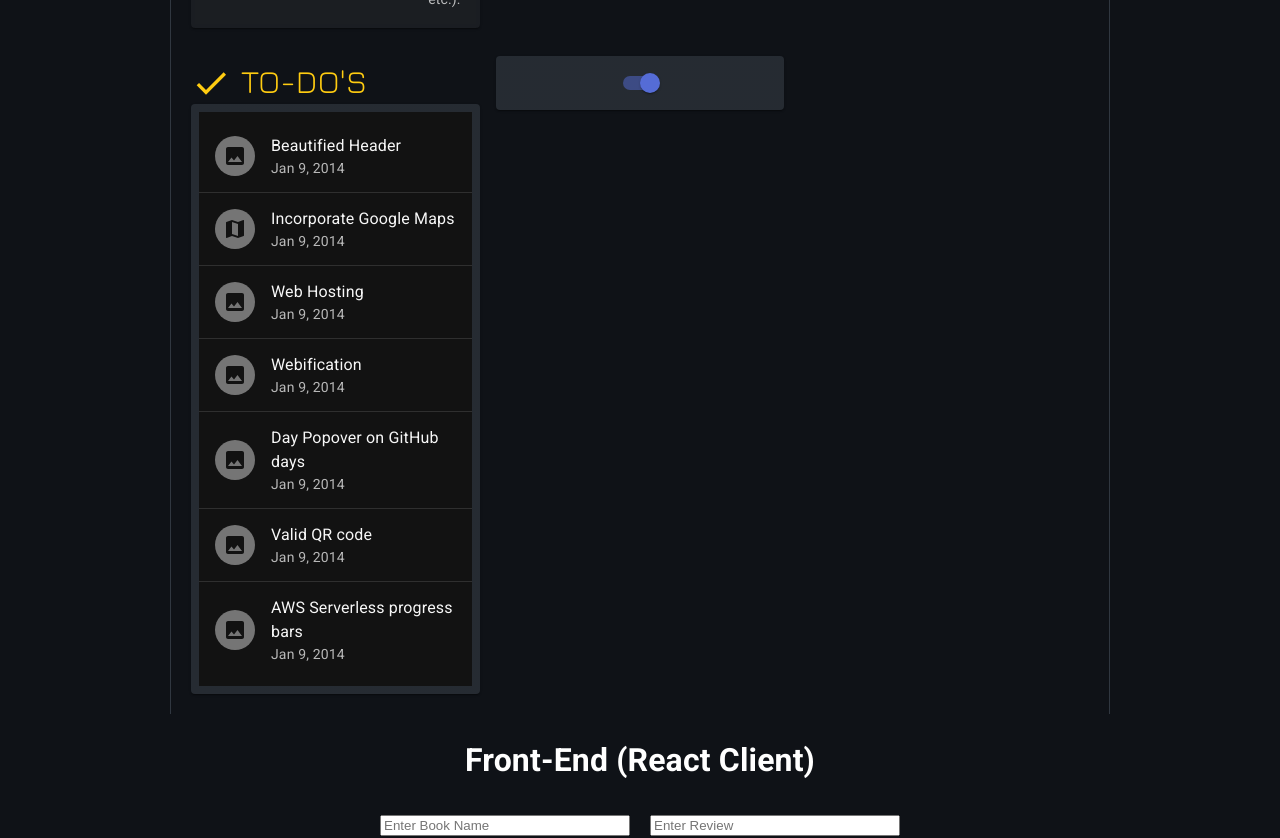
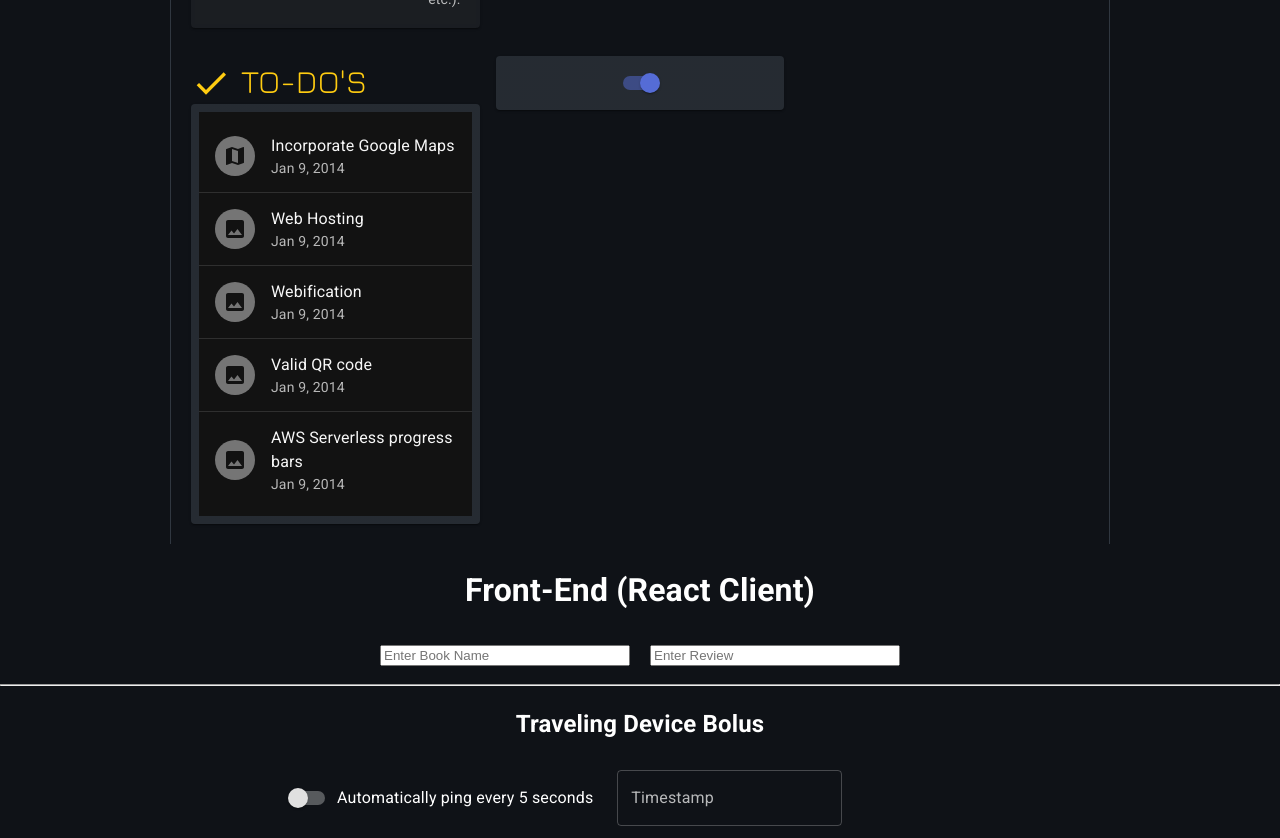
Before and after one commit to JesseLawler/resume.jesselawler.com, a React (Create React App) app: page / in a window 1280 px wide. Shown: the part 1800-2638 px from the top of the page. Built offline with nearby package versions, Linux system fonts and the light colour scheme; a web font is replaced by a local one.

Commit message:
cosmetic fixes

```diff
--- a/src/App.tsx
+++ b/src/App.tsx
@@ -63,6 +63,7 @@ import {
   faCoffee,
   faDatabase,
   faTerminal,
+  faUserGraduate,
 } from "@fortawesome/free-solid-svg-icons";
 import {
   faAws,
@@ -407,7 +408,7 @@ class App extends Component<any, any> {
         >
           <Box sx={{ flexGrow: 1 }}>
             <Grid container spacing={2}>
-              <Grid item xs={12} style={{ marginBottom: 36, zIndex: -1 }}>
+              <Grid item xs={12} style={{ marginBottom: 36 }}>
                 <FauxGithubHeader />
               </Grid>
               <Grid item xs={4} className="experience">
@@ -608,7 +609,7 @@ class App extends Component<any, any> {
                     <ListItem>
                       <ListItemAvatar>
                         <Avatar>
-                          <ImageIcon />
+                          <FontAwesomeIcon icon={faUserGraduate} />
                         </Avatar>
                       </ListItemAvatar>
                       <ListItemText
@@ -655,18 +656,6 @@ class App extends Component<any, any> {
                     <ListItem>
                       <ListItemAvatar>
                         <Avatar>
-                          <ImageIcon />
-                        </Avatar>
-                      </ListItemAvatar>
-                      <ListItemText
-                        primary="Beautified Header"
-                        secondary="Jan 9, 2014"
-                      />
-                    </ListItem>
-                    <Divider />
-                    <ListItem>
-                      <ListItemAvatar>
-                        <Avatar>
                           <MapIcon />
                         </Avatar>
                       </ListItemAvatar>
@@ -696,18 +685,6 @@ class App extends Component<any, any> {
                       </ListItemAvatar>
                       <ListItemText
                         primary="Webification"
-                        secondary="Jan 9, 2014"
-                      />
-                    </ListItem>
-                    <Divider />
-                    <ListItem>
-                      <ListItemAvatar>
-                        <Avatar>
-                          <ImageIcon />
-                        </Avatar>
-                      </ListItemAvatar>
-                      <ListItemText
-                        primary="Day Popover on GitHub days"
                         secondary="Jan 9, 2014"
                       />
                     </ListItem>
--- a/src/faux-github-header.tsx
+++ b/src/faux-github-header.tsx
@@ -1,4 +1,5 @@
 import React from "react";
+import Tooltip from "@mui/material/Tooltip";
 
 const numWeeks = 52;
 
@@ -59,6 +60,18 @@ export const FauxGithubHeader: React.FC<FauxGithubHeaderProps> = (
     const today = new Date();
     const m = today.getMonth() + 1;
     return m === 12 ? 0 : m;
+  };
+
+  const dateOfCalendarDay = (week: number, dayOfWeekIndex: number) => {
+    const daysSinceCalendarStart = week * 7 + dayOfWeekIndex;
+    let tempDate = new Date();
+    const dt = new Date(
+      tempDate.setTime(
+        _firstCalendarDay.getTime() +
+          daysSinceCalendarStart * MICROSECONDS_IN_DAY
+      )
+    );
+    return dt;
   };
 
   // This function returns the day of the week
@@ -131,7 +144,7 @@ export const FauxGithubHeader: React.FC<FauxGithubHeaderProps> = (
           </tr>
         </thead>
         <tbody>
-          {DAYS_OF_WEEK.map((day) => (
+          {DAYS_OF_WEEK.map((day, dayIndex) => (
             <tr>
               {day === "Sun" ? (
                 <td></td>
@@ -165,14 +178,24 @@ export const FauxGithubHeader: React.FC<FauxGithubHeaderProps> = (
                 // enforce lower and upper bounds
                 if (adjustedRando < 0) adjustedRando = 0;
                 if (adjustedRando > maxCommits) adjustedRando = maxCommits;
-                // JESSEFIX SOON - drop to zero on days in the future
+                // don't show work on future days
+                const cellDate = dateOfCalendarDay(week, dayIndex);
+                if (cellDate > new Date()) return <td></td>;
                 return (
                   <td
                     style={{
                       padding: 1,
                     }}
                   >
-                    {dayMarker(Math.round(adjustedRando))}
+                    <Tooltip
+                      title={cellDate.toLocaleDateString("en-US", {
+                        year: "numeric",
+                        month: "short",
+                        day: "numeric",
+                      })}
+                    >
+                      {dayMarker(Math.round(adjustedRando))}
+                    </Tooltip>
                   </td>
                 );
               })}
@@ -181,10 +204,17 @@ export const FauxGithubHeader: React.FC<FauxGithubHeaderProps> = (
         </tbody>
         <tfoot>
           <tr>
-            <td colSpan={numWeeks + 1}>
-              <div style={{ float: "left" }}>
-                Learn how we count contributions
-              </div>
+            <td colSpan={numWeeks + 1} style={{ verticalAlign: "middle" }}>
+              <Tooltip
+                title={
+                  "This isn't real data. I just think it looks cool. Design inspired by GitHub."
+                }
+                placement="top"
+              >
+                <div style={{ float: "left", cursor: "pointer" }}>
+                  Learn how we count contributions
+                </div>
+              </Tooltip>
               <div id="legend">
                 <span style={{ marginRight: 4 }}>Less</span>
                 <span className="sample-day">{dayMarker(0)}</span>
```
